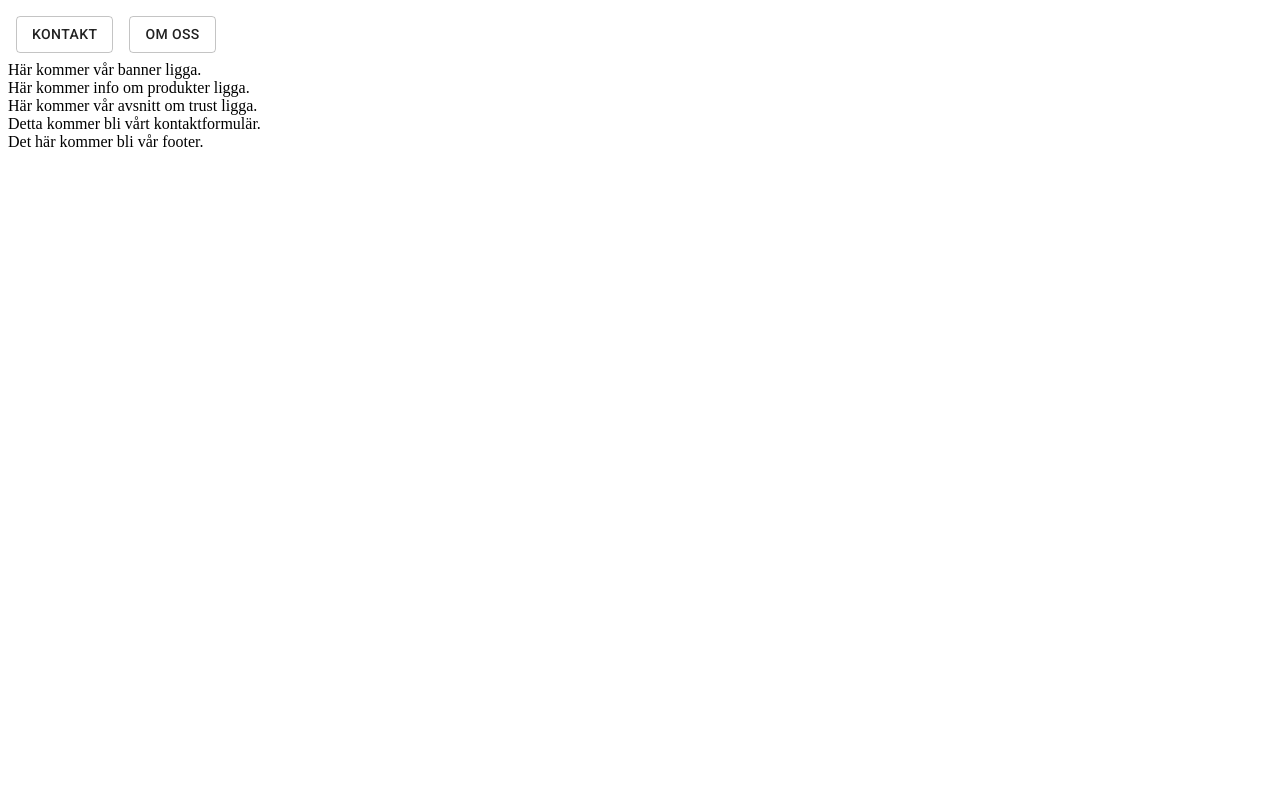
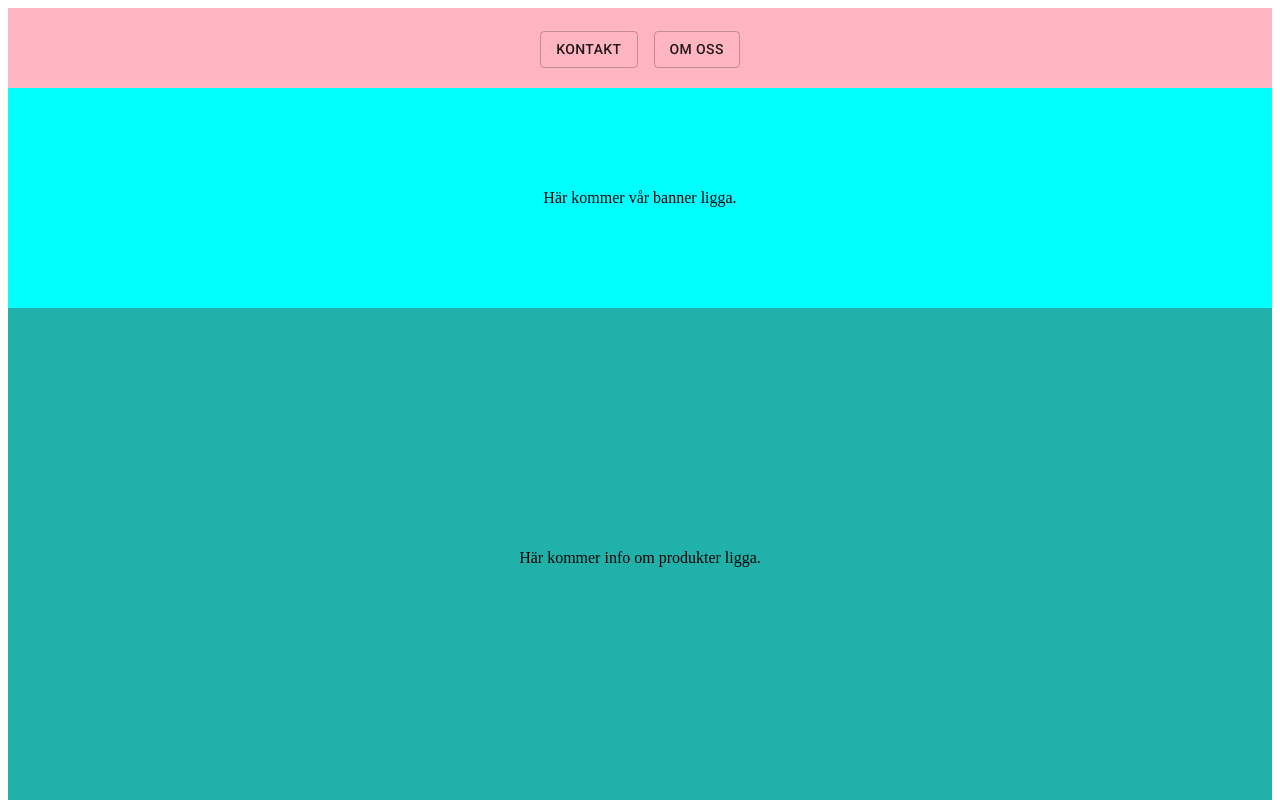
Before and after one commit to johniversen/wkit-website, a React (Create React App) app: page / in a window 1280 px wide. Shown: the top 800 px of the page. Built offline with nearby package versions, Linux system fonts and the light colour scheme; the HTML template or start-up script is replaced by a standard one.

Commit message:
Added css-skeleton for all components with outlines on how big each element is gonna be

```diff
--- /dev/null
+++ b/src/Banner.css
@@ -0,0 +1,6 @@
+#banner-container {
+  text-align: center;
+  background-color: aqua;
+  height: 220px;
+  line-height: 220px;
+}
--- a/src/Banner.js
+++ b/src/Banner.js
@@ -1,9 +1,10 @@
 import React, { Component } from 'react';
+import './Banner.css';
 
 class Banner extends Component {
   render () {
     return (
-      <div>
+      <div id="banner-container">
         Här kommer vår banner ligga.
       </div>
     );
--- /dev/null
+++ b/src/Contact.css
@@ -0,0 +1,6 @@
+#contact-container {
+  text-align: center;
+  background-color: lightgreen;
+  height: 300px;
+  line-height: 300px;
+}
--- a/src/Contact.js
+++ b/src/Contact.js
@@ -1,9 +1,10 @@
 import React, { Component } from 'react';
+import './Contact.css';
 
 class Contact extends Component {
   render () {
     return (
-      <div>
+      <div id="contact-container">
         Detta kommer bli vårt kontaktformulär.
       </div>
     );
--- /dev/null
+++ b/src/Footer.css
@@ -0,0 +1,6 @@
+#footer-container {
+  text-align: center;
+  background-color: lightgray;
+  height: 80px;
+  line-height: 80px;
+}
--- a/src/Footer.js
+++ b/src/Footer.js
@@ -1,9 +1,10 @@
 import React, { Component } from 'react';
+import './Footer.css';
 
 class Footer extends Component {
   render () {
     return (
-      <div>
+      <div id="footer-container">
         Det här kommer bli vår footer.
       </div>
     );
--- /dev/null
+++ b/src/Header.css
@@ -0,0 +1,6 @@
+#header-container {
+  text-align: center;
+  background-color: lightpink;
+  height: 80px;
+  line-height: 80px;
+}
--- a/src/Header.js
+++ b/src/Header.js
@@ -1,12 +1,13 @@
 import React, { Component } from 'react';
 import 'typeface-roboto';
+import './Header.css';
 import LinkButton from './LinkButton';
 
 class Header extends Component {
 
   render () {
     return (
-      <div>
+      <div id="header-container">
       <LinkButton />
       </div>
     );
--- /dev/null
+++ b/src/Products.css
@@ -0,0 +1,6 @@
+#products-container {
+  text-align: center;
+  background-color: lightseagreen;
+  height: 500px;
+  line-height: 500px;
+}
--- a/src/Products.js
+++ b/src/Products.js
@@ -1,9 +1,10 @@
 import React, { Component } from 'react';
+import './Products.css';
 
 class Products extends Component {
   render () {
     return (
-      <div>
+      <div id="products-container">
         Här kommer info om produkter ligga.
       </div>
     );
--- /dev/null
+++ b/src/Trust.css
@@ -0,0 +1,6 @@
+#trust-container {
+  text-align: center;
+  background-color: lightsteelblue;
+  height: 350px;
+  line-height: 350px;
+}
--- a/src/Trust.js
+++ b/src/Trust.js
@@ -1,9 +1,10 @@
 import React, { Component } from 'react';
+import './Trust.css';
 
 class Trust extends Component {
   render () {
     return (
-      <div>
+      <div id="trust-container">
         Här kommer vår avsnitt om trust ligga.
       </div>
     );
```
